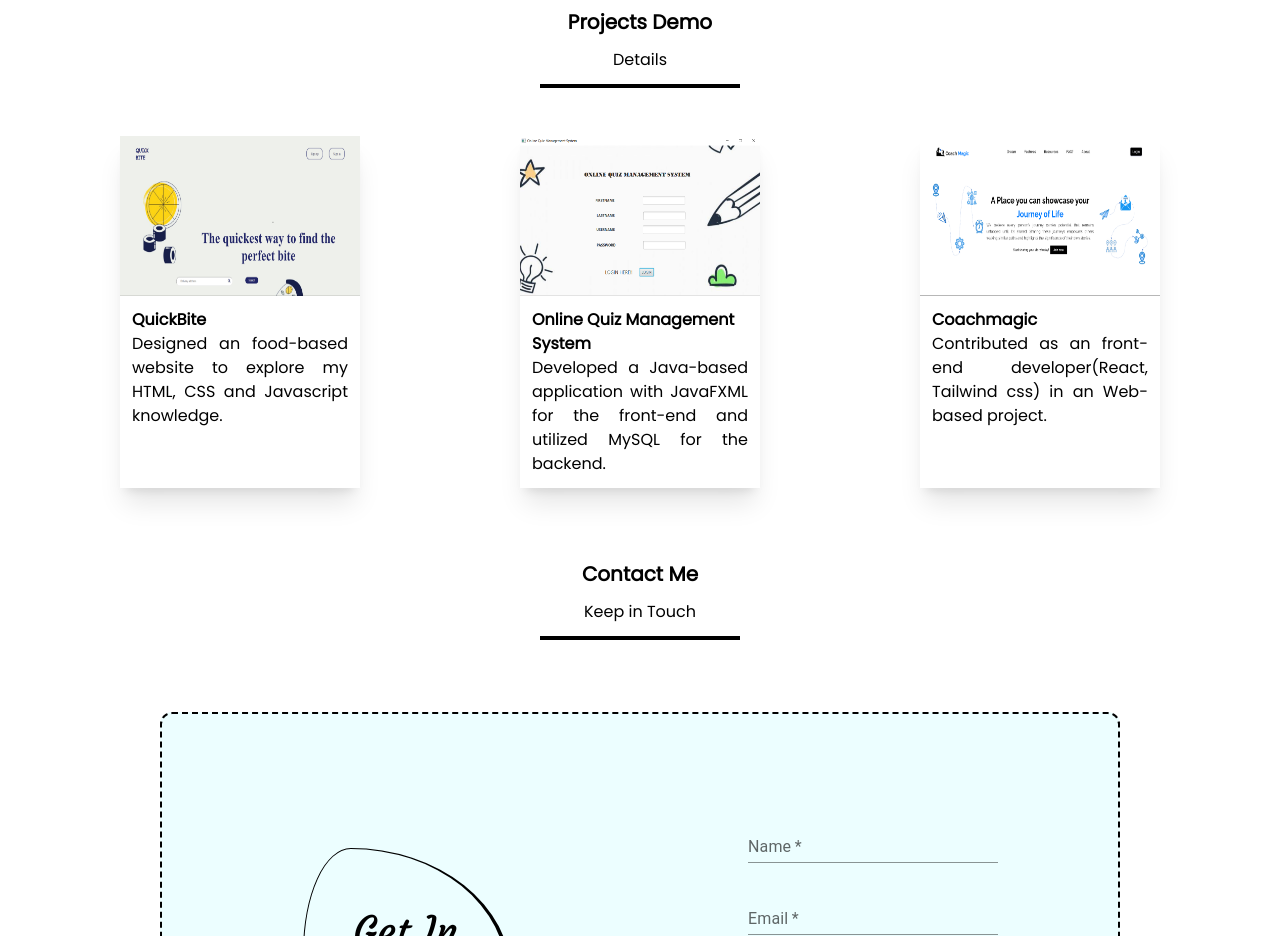
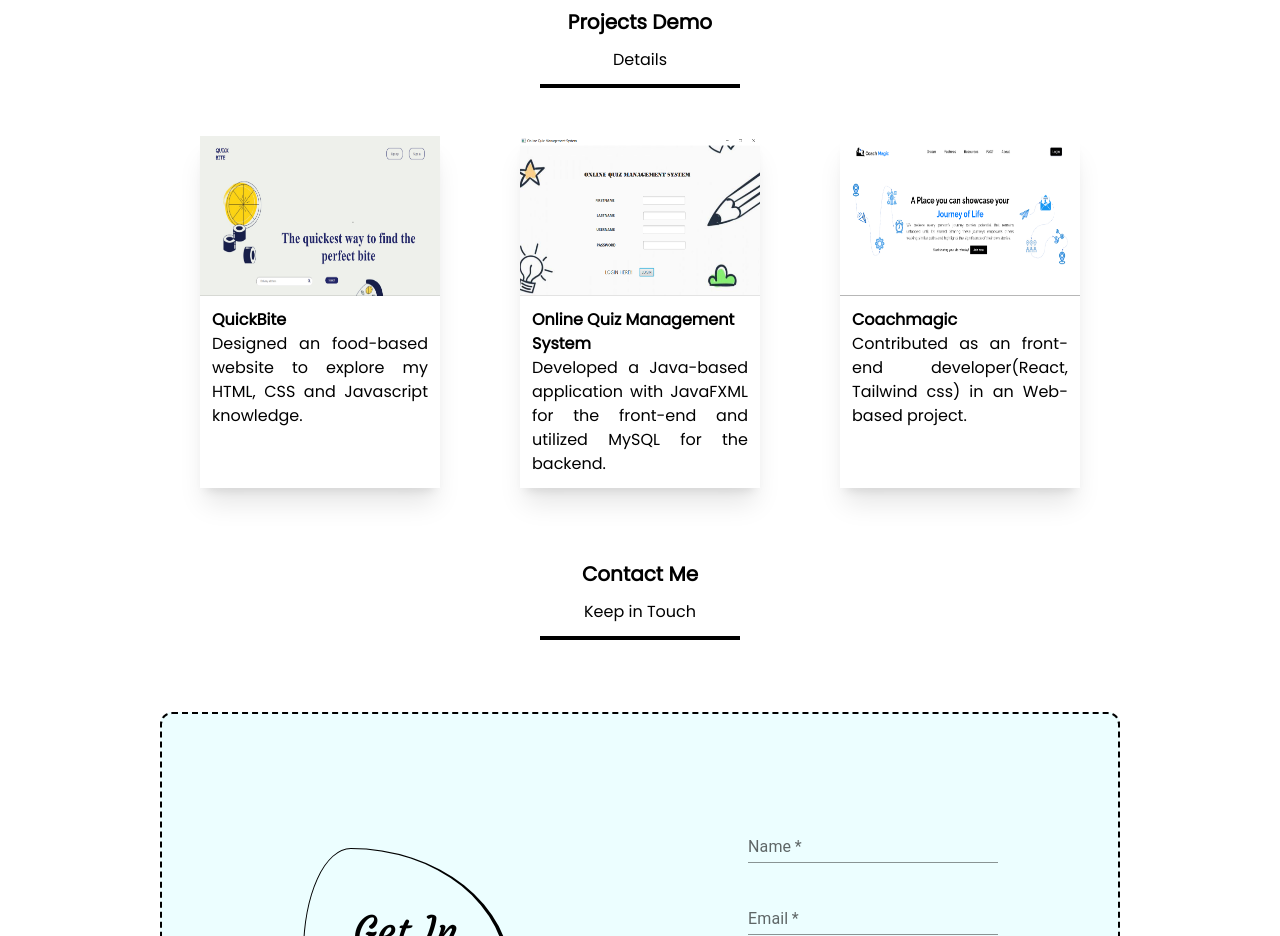
Before and after one commit to kiruthiyaashree/kiruthiyaashree.github.io, a React (Create React App) app: page / in a window 1280 px wide. Shown: the part 1800-2736 px from the top of the page. Built offline with nearby package versions, Linux system fonts and the light colour scheme.

Commit message:
demo responsive

```diff
--- a/src/components/Demo.js
+++ b/src/components/Demo.js
@@ -21,7 +21,7 @@ export default function Demo()
             <br/>
 
             <div className=' flex justify-center'>
-                <div className='grid grid-cols-3 gap-[10rem]'>
+                <div className='md:grid md:grid-cols-3 md:gap-20 sm:grid sm:grid-cols-1 sm:gap-y-24 demo '>
                     <div className=' w-[15rem] shadow-xl'>
                             <a className="" href='https://quick-bite-lyzj.onrender.com/' target='blank'>
                                 <img src={Demo1} className='h-[10rem] w-[15rem]' alt='try reloading' />
```
